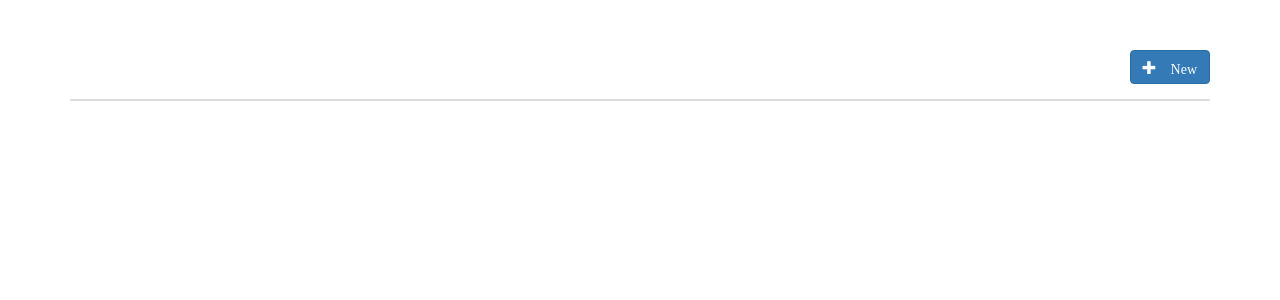
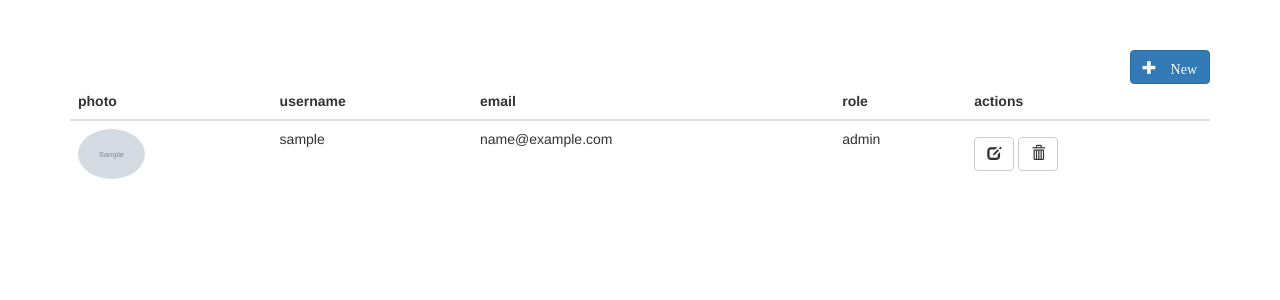
Before and after one commit to budhasanjeev/student-management-system, a PHP site: page /views/admin/user.php in a window 1280 px wide. Shown: the part 51-351 px from the top of the page. Run offline with PHP 8.4, Linux system fonts and the light colour scheme; tables that the repository leaves empty or names only in its code hold one stand-in row (values such as "Sample post"); grey boxes marked "Sample" are stand-in pictures; lists and menus that the app fills with data are empty.

Commit message:
student add feature completed

```diff
--- a/common/Common.php
+++ b/common/Common.php
@@ -7,9 +7,7 @@
  * Time: 7:08 PM
  */
 
-require('../config/databaseConnection.php');
-
-include '../PHPExcel/Classes/PHPExcel/IOFactory.php';
+//include '/PHPExcel/Classes/PHPExcel/IOFactory.php';
 
 class Common
 {
@@ -171,9 +169,7 @@ class Common
 
     }
 
-    public function createUser($username,$role,$emailAddress,$student_id,$image){
-
-        global $connection;
+    public function createUser($username,$role,$emailAddress,$student_id,$image,$connection){
 
         $created_date = date("Y-m-d");
         $password = md5('123');
@@ -181,16 +177,8 @@ class Common
         $create_user = "INSERT INTO user(username, password, role, email, student_id, photo, created_date) VALUES('$username','$password','$role','$emailAddress','$student_id','$image','$created_date')";
 
         $result = mysqli_query($connection,$create_user);
-        $data = array();
 
-        if($result){
-            $data['password']=$password;
-            $data['message']='success';
-        }else{
-            $data['message']='fail';
-        }
-
-        return $data;
+        return $result;
     }
 
 
@@ -241,9 +229,7 @@ class Common
         return $data;
     }
 
-    public function deleteUser($id){
-
-        global $connection;
+    public function deleteUser($id,$connection){
 
         $delete_user = "DELETE FROM user WHERE id='$id' ";
 
@@ -260,5 +246,29 @@ class Common
         return $data;
     }
 
+    public function getUser($connection){
+
+        $select_user = "SELECT *FROM user";
+
+        $result = mysqli_query($connection,$select_user);
+
+        $data = array();
+
+        $i = 0;
+
+        while($row = mysqli_fetch_assoc($result))
+        {
+            $data[$i]['id'] = $row["id"];
+            $data[$i]['username'] = $row["username"];
+            $data[$i]['role'] = $row["role"];
+            $data[$i]['email'] = $row["email"];
+            $data[$i]['photo'] = $row["photo"];
+            $i++;
+        }
+
+        return $data;
+
+    }
+
 
 }
--- a/js/user.js
+++ b/js/user.js
@@ -16,7 +16,7 @@ function deleteUser(id){
                 n.close();
                 $.ajax({
                     type:"POST",
-                    url:'../controller/userHandler.php',
+                    url:'../controller/userController.php',
                     data:"mode="+mode+"&id="+id,
                     success:function(data){
                         var data = JSON.parse(data);
@@ -48,7 +48,7 @@ function editUser(id) {
 
     $.ajax({
         type:"POST",
-        url:'../controller/userHandler.php',
+        url:'../controller/userController.php',
         data:"mode="+mode+"&id="+id,
         success:function(data){
             var data = JSON.parse(data);
@@ -90,7 +90,7 @@ function resetPassword(id) {
 
     $.ajax({
         type:"POST",
-        url:'../controller/userHandler.php',
+        url:'../controller/userController.php',
         data:"mode="+mode+"&id="+id,
         success:function(data){
 
@@ -110,8 +110,9 @@ function resetPassword(id) {
 }
 
 function createUser() {
-    var formData = new FormData($(this)[0]);
 
-    alert(formData);
+    var data = $('#user-form').serialize();
+
+    alert(data);
 
 }
--- a/views/admin/user.php
+++ b/views/admin/user.php
@@ -5,6 +5,9 @@
  * Date: 9/13/2016
  * Time: 3:52 PM
  */
+session_start();
+include  '../../common/Common.php';
+include  '../../config/databaseConnection.php';
 ?>
 
 <!DOCTYPE html>
@@ -12,11 +15,11 @@
 <head lang="en">
     <meta charset="UTF-8">
     <title>Student Management</title>
+
+    <script src="../../js/user.js" type="text/javascript"></script>
 </head>
 <body>
 <?php include '../layout/header.php'; ?>
-
-
 
 
 <!-- Add user Modal -->
@@ -30,7 +33,8 @@
                 <h4 class="modal-title">Modal Header</h4>
             </div>
             <div class="modal-body">
-                    <form action="" class="form form-horizontal">
+                <form action="../../controller/userController.php" method="post" id="user-form" class="form form-horizontal" enctype="multipart/form-data">
+                    <input type="hidden" id="modes" name="mode" value="add">
                     <div class="form-group">
                         <label class="col-md-4">Username</label>
                         <div class="col-lg-8">
@@ -39,26 +43,12 @@
                     </div>
 
                     <div class="form-group">
-                            <label class="col-md-4">Password</label>
-                            <div class="col-lg-8">
-                                <input class="form-control" type="password" name="password" required=""/>
-                            </div>
-                        </div>
-
-                        <div class="form-group">
-                            <label class="col-md-4">Conform Password</label>
-                            <div class="col-lg-8">
-                                <input class="form-control" type="password" name="conformPassword" required=""/>
-                            </div>
-                        </div>
-
-                        <div class="form-group">
                         <label class="col-md-4">Role</label>
                         <div class="col-lg-8">
-                                <select class="form-control">
-                                    <option>Parents</option>
-                                    <option>Admin</option>
-                                    <option>Teacher</option>
+                            <select class="form-control" name="role">
+                                <option value="parents">Parents</option>
+                                <option value="admin">Admin</option>
+                                <option value="teacher">Teacher</option>
                             </select>
                         </div>
                     </div>
@@ -73,7 +63,7 @@
                     <div class="form-group">
                         <label class="col-md-4">Student</label>
                         <div class="col-lg-8">
-                                <input class="form-control" type="text" name="student" required=""/>
+                            <input class="form-control" type="text" name="student_id" required=""/>
                         </div>
                     </div>
 
@@ -84,7 +74,7 @@
                         </div>
                     </div>
 
-                        <input class="btn btn-primary" type="submit"/>
+                    <input class="btn btn-primary" type="submit">
                 </form>
             </div>
             <div class="modal-footer">
@@ -97,6 +87,27 @@
 
 
 <div class="container">
+    <?php
+    if (isset($_SESSION['create_user']) == 'success') {
+        ?>
+        <script>
+
+            displayMessage('user successfully created', 'success');
+
+        </script>
+        <?php
+    }else if (isset($_SESSION['create_user']) == 'fail'){
+        ?>
+    <script>
+
+        displayMessage('failed to create user', 'error');
+
+    </script>
+    <?php
+    }
+        unset($_SESSION['create_user']);
+        session_destroy();
+    ?>
     <div style="text-align: right;">
         <button type="button" class="btn btn-primary glyphicon glyphicon-plus"  data-toggle="modal" data-target="#addUser">  New</button>
     </div>
@@ -104,9 +115,39 @@
         <table class="table table-responsive">
             <thead>
             <tr>
-                <th></th>
+                <th>photo</th>
+                <th>username</th>
+                <th>email</th>
+                <th>role</th>
+                <th>actions</th>
             </tr>
             </thead>
+
+            <tbody>
+
+            <?php
+            $objCommon = new Common();
+
+            $userList = $objCommon->getUser($connection);
+
+            foreach ($userList as $user) {
+
+                ?>
+                <tr>
+                    <td><img src="../../images/<?php echo $user['photo'] ?>" style="height: 50px" class="img-circle"></td>
+                    <td><?php echo $user['username'] ?></td>
+                    <td><?php echo $user['email'] ?></td>
+                    <td><?php echo $user['role'] ?></td>
+                    <td style="vertical-align: middle">
+                        <button class="btn btn-default" onclick="editUser(<?php echo $user['id'] ?>)" title="EDIT"><span class="glyphicon glyphicon-edit"></span></button>
+                        <button class="btn btn-default" onclick="deleteUser(<?php echo $user['id'] ?>)" title="DELETE"><span class="glyphicon glyphicon-trash"></span></button>
+                    </td>
+                </tr>
+
+                <?php
+            }
+            ?>
+            </tbody>
         </table>
     </div>
 </div>
--- a/views/layout/header.php
+++ b/views/layout/header.php
@@ -14,6 +14,8 @@
     <meta charset="UTF-8">
     <title>Student Management</title>
     <script src="../../js/jquery-1.12.4.min.js"></script>
+    <script src="../../js/jquery.noty.packaged.min.js"></script>
+    <script src="../../js/custom.js"></script>
     <script src="../../js/bootstrap.min.js" type="text/javascript"></script>
     <link rel="stylesheet" href="../../css/bootstrap.min.css"/>
     <link rel="stylesheet" href="../../css/style.css"/>
```
Also changed, not shown: controller/userController.php (+23 -6 lines). Lines whose indentation alone changed are shown as unchanged.
